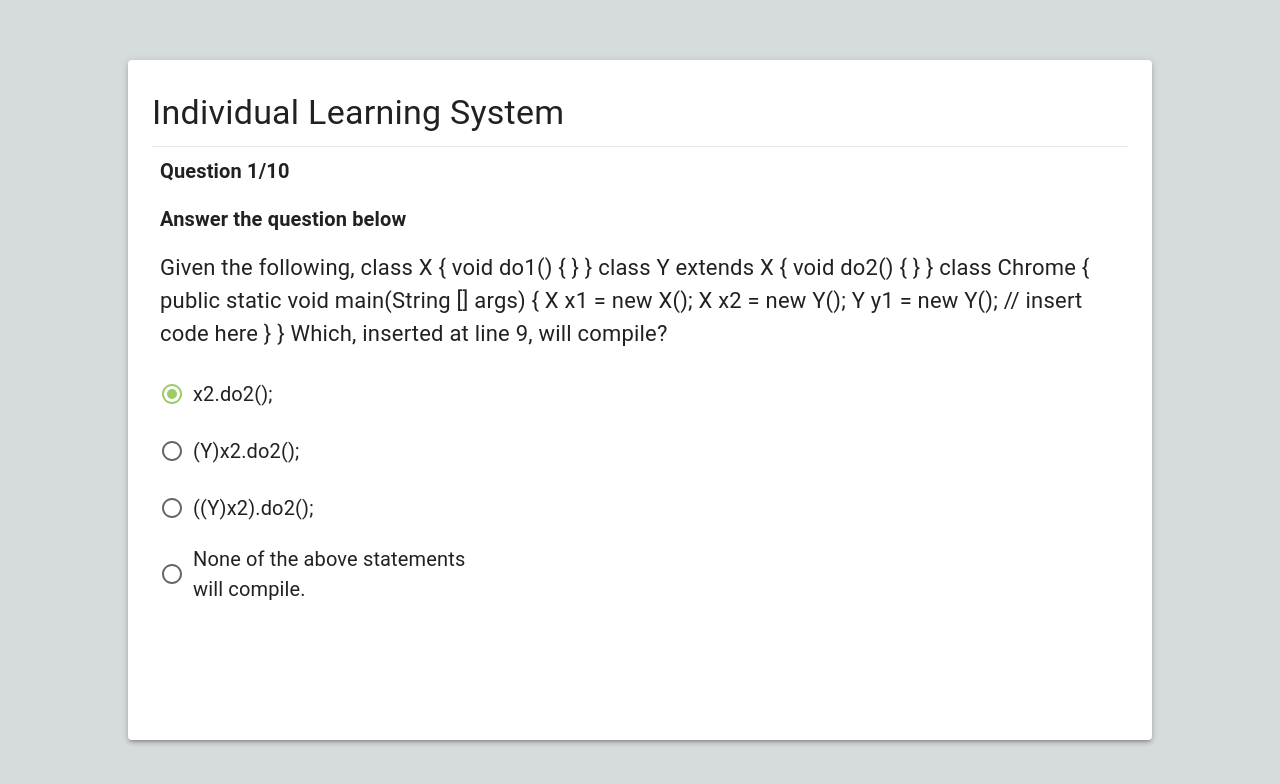
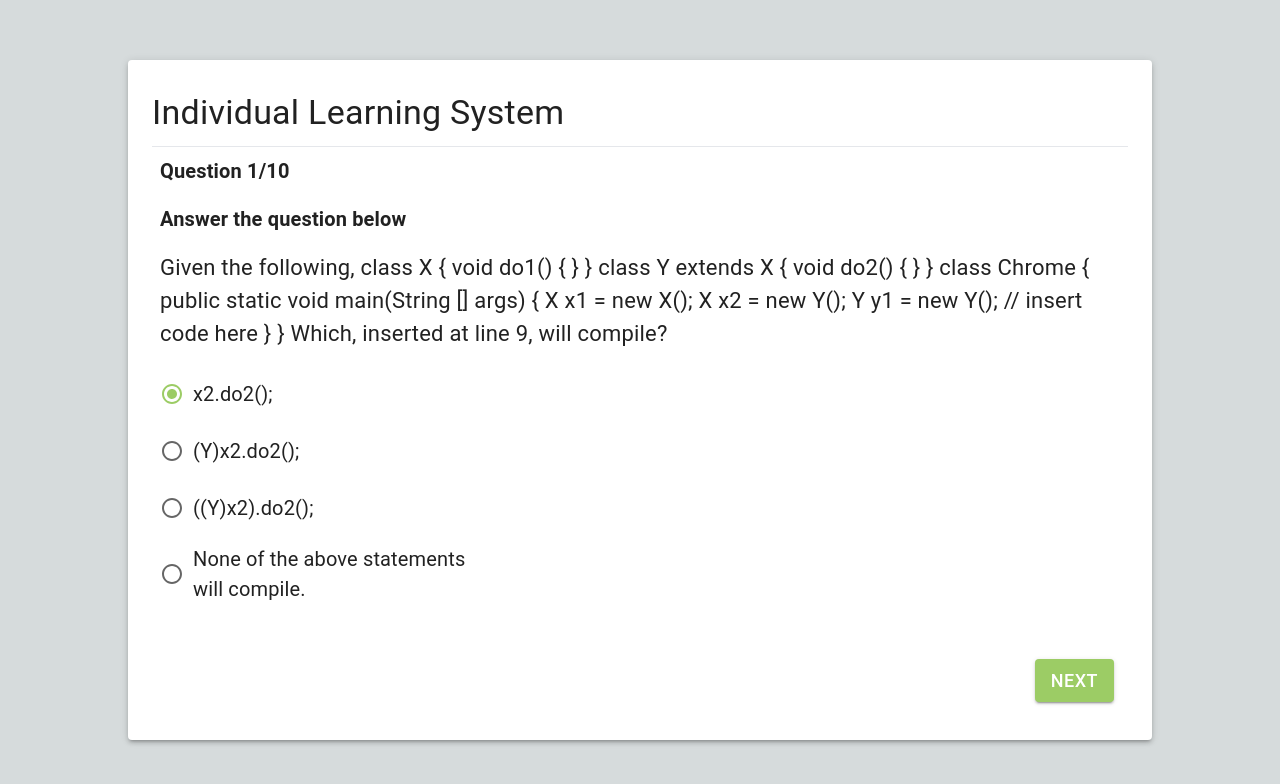
Before and after one commit to stephenBletsas/Ind_Learning_System, a Next.js app in the folder ind_learning_system/: page / in a window 1280 px wide. Both pictures are taken after a click on the label "x2.do2();". Shown: the top 784 px of the page. Built offline with nearby package versions, Linux system fonts and the light colour scheme.

Commit message:
Added buttons

```diff
--- a/ind_learning_system/app/component/Question.js
+++ b/ind_learning_system/app/component/Question.js
@@ -1,6 +1,5 @@
 import React from "react";
-import { createTheme, ThemeProvider, styled } from '@mui/material/styles';
-import Typography from '@mui/material/Typography';
+import { styled } from '@mui/material/styles';
 
 const DivIndex = styled('div')(({ theme }) => ({
     ...theme.typography.h6,
--- a/ind_learning_system/app/page.js
+++ b/ind_learning_system/app/page.js
@@ -2,6 +2,7 @@
 
 import React, { useState, useEffect } from "react";
 import Paper from '@mui/material/Paper';
+import Button from '@mui/material/Button';
 import { createTheme, ThemeProvider, styled } from '@mui/material/styles';
 import { grey, lightGreen } from '@mui/material/colors';
 import Typography from '@mui/material/Typography';
@@ -40,8 +41,40 @@ const MainPaper = styled(Paper)(({ theme }) => ({
     marginRight: "-50%",
     transform: "translate(-50%, -50%)",
     width: "80%",
-    height: "85%"
+    height: "85%",
+	display: "flex",
+    flexDirection: "column"
 }));
+
+const ContentContainer = styled('div')({
+    flexGrow: 1,
+});
+
+const NextButton = styled(Button)(({ theme }) => ({
+	margin: theme.spacing(),
+	fontSize: "18px",
+    marginTop: "20px",
+    position: "absolute",
+    right: "30px",
+	bottom: "30px"
+}));
+
+const SubmitButton = styled(Button)(({ theme }) => ({
+	margin: theme.spacing(),
+	fontSize: "18px",
+    marginTop: "20px",
+    position: "absolute",
+    right: "30px",
+	bottom: "30px"
+}));
+
+const ButtonsContainer = styled('div')({
+	marginTop: 'auto', // Pushes the buttons container to the bottom
+	display: 'flex',
+	justifyContent: 'flex-end',
+	gap: '10px' // Adjust the gap between the buttons as needed
+  });
+
 
 export default function Home() {
   	const [questions, setQuestions] = useState([]);
@@ -83,7 +116,7 @@ export default function Home() {
 				</Typography>
 				<hr key={"horizontalLine"} width={"100%"} />
 				{questionsLoaded() && result == null ? (
-						<div>
+						<ContentContainer>
 							<div key={getCurrentQuestion()}>
 								<Question
                                     question={getCurrentQuestion()}
@@ -103,7 +136,30 @@ export default function Home() {
                                     />
                                 ))}
                             </div>
-						</div>
+
+							<ButtonsContainer>
+								{shouldShowSubmit() ?
+									(
+										<SubmitButton
+											variant="contained"
+											// onClick={onSubmitClick}
+											color="primary"
+										>
+											Submit
+										</SubmitButton>
+									): null}
+                                {shouldShowNext() ?
+									(
+                                    	<NextButton
+                                            variant="contained"
+                                            // onClick={onNextClick}
+                                            color="primary"
+                                        >
+                                            Next
+                                        </NextButton>
+                                    ): null}
+							</ButtonsContainer>
+						</ContentContainer>
 					) : (
 						<div>
 
```
